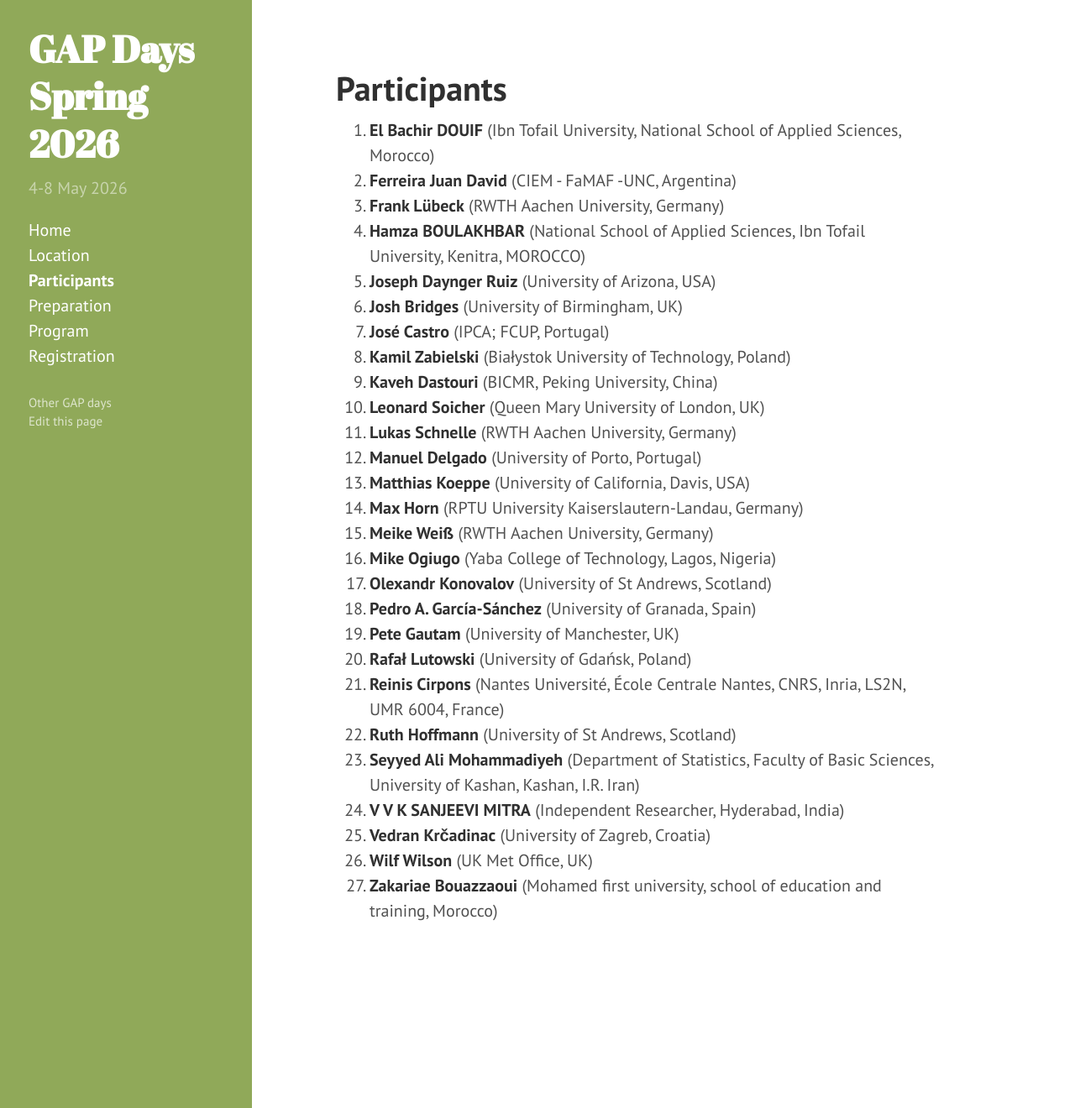
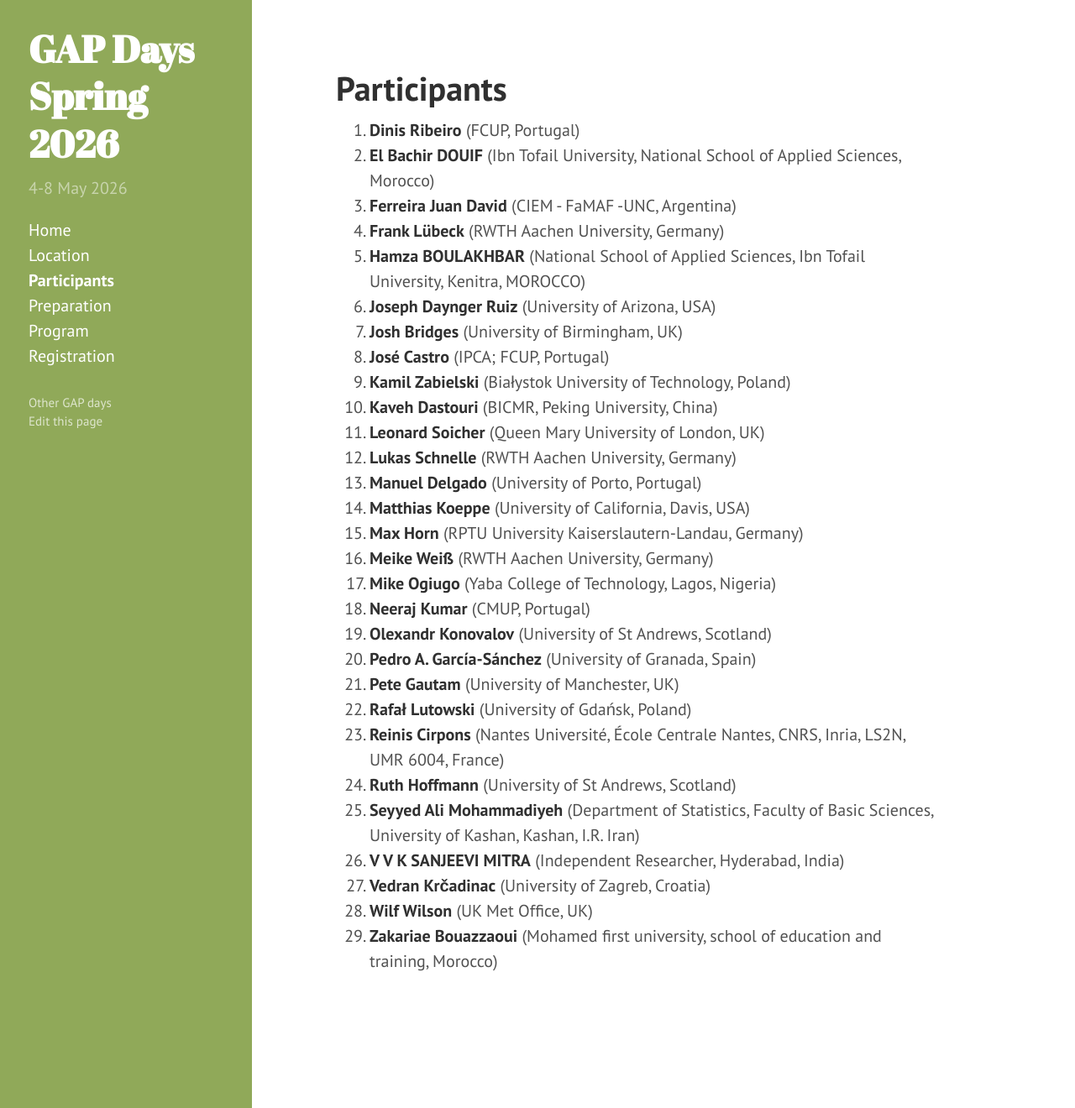
Before and after one commit to gapdays/gapdays2026-spring, a Jekyll site: the page built from participants.md, in a window 1280 px wide and 1320 px high. Shown: the whole window at 84% size. Built offline with Jekyll 4.4.1, drawn with Linux system fonts in a browser that asks for light colours.

Commit message:
participants list updated

```diff
--- a/participants.md
+++ b/participants.md
@@ -29,6 +29,8 @@
   - {name: José Castro, affiliation: "IPCA; FCUP, Portugal"}
   - {name: Vedran Krčadinac, affiliation: "University of Zagreb, Croatia"}
   - {name: Olexandr Konovalov, affiliation: "University of St Andrews, Scotland"}
+  - {name: Neeraj Kumar, affiliation: "CMUP, Portugal"}
+  - {name: Dinis Ribeiro, affiliation: "FCUP, Portugal"}
 ---
 
 <ol>{% assign participants = page.participants | sort: "name" %}
```
